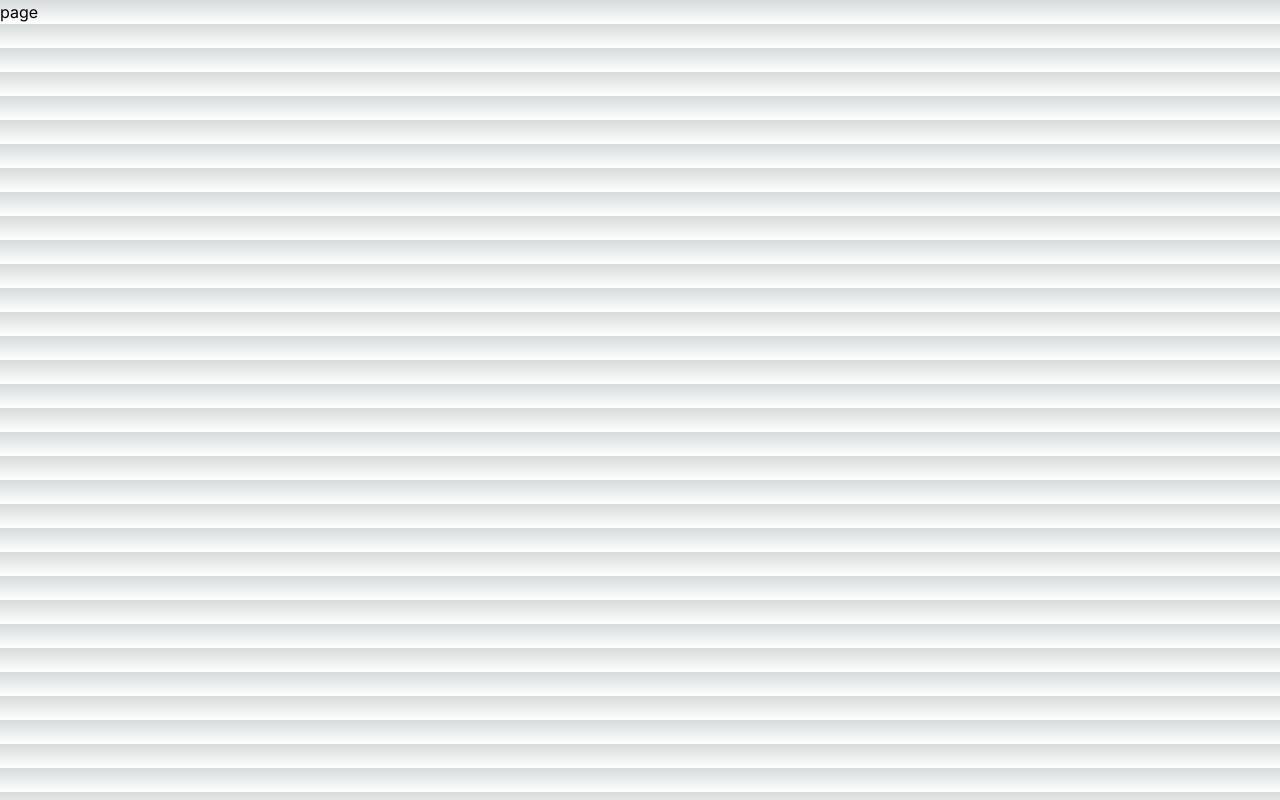
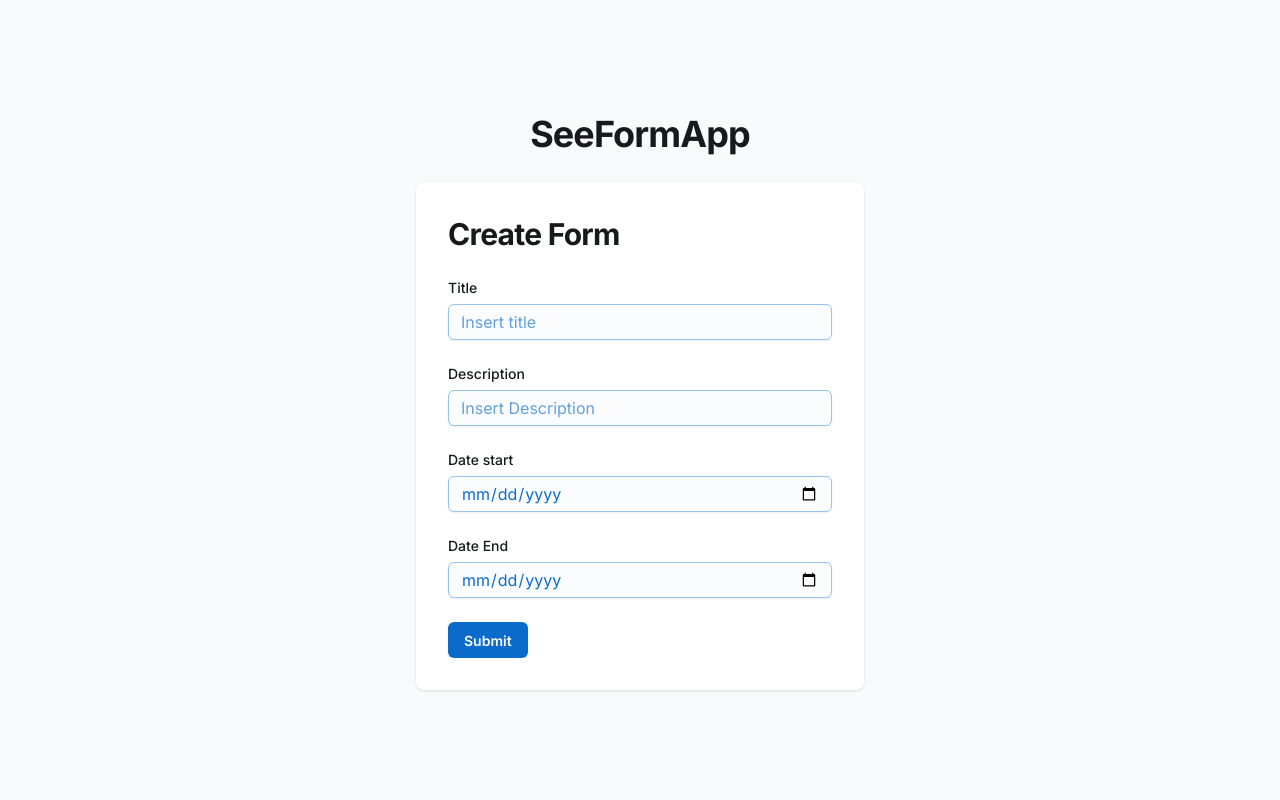
Before and after one commit to NashorSlayer/FormSee, a Next.js app: page /user/createForms in a window 1280 px wide. Built offline with nearby package versions, Linux system fonts and the light colour scheme.

Commit message:
feat: add react-hook for inputs and showFormPage add

```diff
--- a/package.json
+++ b/package.json
@@ -16,7 +16,8 @@
     "@mui/material": "^5.16.5",
     "next": "14.2.5",
     "react": "^18",
-    "react-dom": "^18"
+    "react-dom": "^18",
+    "react-hook-form": "^7.52.1"
   },
   "devDependencies": {
     "@types/node": "^20",
--- a/src/app/layout.tsx
+++ b/src/app/layout.tsx
@@ -1,6 +1,8 @@
 import type { Metadata } from "next";
 import { Inter } from "next/font/google";
 import "./globals.css";
+import ThemeProviderMui from "@/components/common/ThemeProviderMui";
+
 
 const inter = Inter({ subsets: ["latin"] });
 
@@ -16,7 +18,9 @@ export default function RootLayout({
 }>) {
   return (
     <html lang="en">
-      <body className={inter.className}>{children}</body>
+      <body className={inter.className}>
+        {children}
+      </body>
     </html>
   );
 }
--- a/src/app/user/(forms)/createForms/page.tsx
+++ b/src/app/user/(forms)/createForms/page.tsx
@@ -1,8 +1,9 @@
+import ShowFormPage from '@/components/view/ShowFormPage'
 import React from 'react'
 
 const page = () => {
     return (
-        <div>page</div>
+        <ShowFormPage />
     )
 }
 
--- /dev/null
+++ b/src/components/common/ThemeProviderMui.tsx
@@ -0,0 +1,63 @@
+"use client"
+import * as React from 'react';
+import IconButton from '@mui/material/IconButton';
+import Box from '@mui/material/Box';
+import { useTheme, ThemeProvider, createTheme } from '@mui/material/styles';
+import Brightness4Icon from '@mui/icons-material/Brightness4';
+import Brightness7Icon from '@mui/icons-material/Brightness7';
+
+const ColorModeContext = React.createContext({ toggleColorMode: () => { } });
+
+function ToggleDarkMode() {
+    const theme = useTheme();
+    const colorMode = React.useContext(ColorModeContext);
+    return (
+        <Box
+            sx={{
+                display: 'flex',
+                width: '100%',
+                alignItems: 'center',
+                justifyContent: 'center',
+                bgcolor: 'background.default',
+                color: 'text.primary',
+                borderRadius: 1,
+                p: 3,
+            }}
+        >
+            {theme.palette.mode} mode
+            <IconButton sx={{ ml: 1 }} onClick={colorMode.toggleColorMode} color="inherit">
+                {theme.palette.mode === 'dark' ? <Brightness7Icon /> : <Brightness4Icon />}
+            </IconButton>
+        </Box>
+    );
+}
+
+export default function ToggleColorMode() {
+    const [mode, setMode] = React.useState<'light' | 'dark'>('light');
+    const colorMode = React.useMemo(
+        () => ({
+            toggleColorMode: () => {
+                setMode((prevMode) => (prevMode === 'light' ? 'dark' : 'light'));
+            },
+        }),
+        [],
+    );
+
+    const theme = React.useMemo(
+        () =>
+            createTheme({
+                palette: {
+                    mode,
+                },
+            }),
+        [mode],
+    );
+
+    return (
+        <ColorModeContext.Provider value={colorMode}>
+            <ThemeProvider theme={theme}>
+                <ToggleDarkMode />
+            </ThemeProvider>
+        </ColorModeContext.Provider>
+    );
+}
--- /dev/null
+++ b/src/components/view/ShowFormPage.tsx
@@ -0,0 +1,127 @@
+"use client"
+import { IFormData } from '@/types/types'
+import Typography from '@mui/joy/Typography';
+import { InfoOutlined } from '@mui/icons-material'
+import { Button, Container, FormControl, FormHelperText, FormLabel, Input, Textarea } from '@mui/joy'
+import Link from 'next/link'
+import React, { useState } from 'react'
+import { SubmitHandler, useForm } from 'react-hook-form'
+
+
+function validateDate(date: string) {
+    const dateNow = new Date()
+    const dateInput = new Date(date)
+    if (dateInput < dateNow) {
+        return false
+    }
+    return true
+}
+
+
+const ShowFormPage = () => {
+
+    const { register, handleSubmit, formState: { errors } } = useForm<IFormData>()
+    const [loading, setLoading] = useState(false)
+    const onSubmit: SubmitHandler<IFormData> = async (data) => {
+        setLoading(true)
+        console.log("🚀 ~ constonSubmit:SubmitHandler<IFormData>= ~ data:", data)
+        setLoading(false)
+    }
+    return (
+        <section className=" bg-gray-50 dark:bg-gray-900">
+            <Container >
+                <div className="flex flex-col items-center justify-center px-6 py-8 mx-auto md:h-screen lg:py-0">
+                    <Link href="/" className="flex items-center mb-6 text-2xl font-semibold text-gray-900 dark:text-white">
+                        <Typography level='h1'> SeeFormApp</Typography>
+                    </Link>
+                    <div className="w-full bg-white rounded-lg shadow dark:border md:mt-0 sm:max-w-md xl:p-0 dark:bg-gray-800 dark:border-gray-700">
+                        <div className="p-6 space-y-4 md:space-y-6 sm:p-8">
+                            <Typography level='h2'> Create Form</Typography>
+                            <FormControl
+                                className="space-y-4 md:space-y-6">
+                                <div>
+                                    <FormLabel>Title</FormLabel>
+                                    <Input
+                                        {...register("title", { required: "Title is required" })}
+                                        placeholder='Insert title'
+                                        variant='outlined'
+                                        color='primary' />
+                                    {errors.title && (
+                                        <FormControl error>
+                                            <FormHelperText>
+                                                <InfoOutlined />
+                                                {errors.title.message}
+                                            </FormHelperText>
+                                        </FormControl>
+                                    )}
+                                </div>
+                            </FormControl>
+                            <FormControl>
+
+                                <FormLabel>Description</FormLabel>
+                                <Textarea
+                                    {...register("description", {
+                                        required: "Description is required",
+                                        validate: value => validateDate(value) ? "is correct" : "is not correct"
+                                    })
+                                    }
+                                    placeholder='Insert Description'
+                                    variant='outlined'
+                                    color='primary' />
+                                {errors.description && (
+                                    <FormControl error>
+                                        <FormHelperText>
+                                            <InfoOutlined />
+                                            {errors.description.message}
+                                        </FormHelperText>
+                                    </FormControl>
+                                )}
+                            </FormControl>
+                            <FormControl>
+                                <FormLabel>Date start</FormLabel>
+                                <Input
+                                    {...register("date_start", { required: "date Start is required" })}
+                                    type='date'
+                                    variant='outlined'
+                                    color='primary' />
+                                {errors.date_start && (
+                                    <FormControl error>
+                                        <FormHelperText>
+                                            <InfoOutlined />
+                                            {errors.date_start.message}
+                                        </FormHelperText>
+                                    </FormControl>
+                                )}
+                            </FormControl>
+                            <FormControl>
+
+                                <FormLabel>Date End</FormLabel>
+                                <Input
+                                    {...register("date_end", { required: "Date End is required" })}
+                                    type='date'
+                                    variant='outlined'
+                                    color='primary' />
+                                {errors.date_end && (
+                                    <FormControl error>
+                                        <FormHelperText>
+                                            <InfoOutlined />
+                                            {errors.date_end.message}
+                                        </FormHelperText>
+                                    </FormControl>
+                                )}
+                            </FormControl>
+                            <div className=''>
+                                <Button
+                                    loading={loading}
+                                    onClick={handleSubmit(onSubmit)}
+                                > Submit</Button>
+                            </div>
+                        </div>
+                    </div>
+                </div>
+            </Container >
+        </section >
+    )
+}
+
+export default ShowFormPage
--- /dev/null
+++ b/src/types/types.ts
@@ -0,0 +1,9 @@
+export type IFormData = {
+    title: string;
+    description: string;
+    date_start: Date;
+    date_end: Date;
+    user: {
+        id: string;
+    }
+}
--- a/tailwind.config.ts
+++ b/tailwind.config.ts
@@ -6,6 +6,7 @@ const config: Config = {
     "./src/components/**/*.{js,ts,jsx,tsx,mdx}",
     "./src/app/**/*.{js,ts,jsx,tsx,mdx}",
   ],
+  "darkMode": "class",
   theme: {
     extend: {
       backgroundImage: {
```
Also changed, not shown: 1 other file (tests, documents, lock files or other folders).
